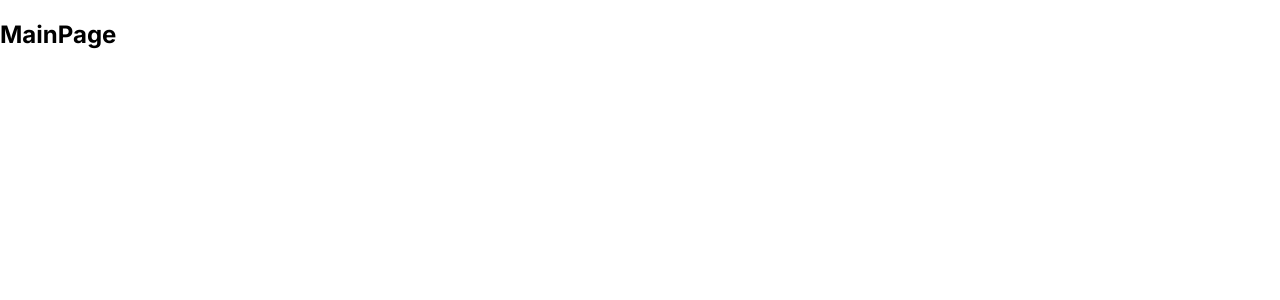
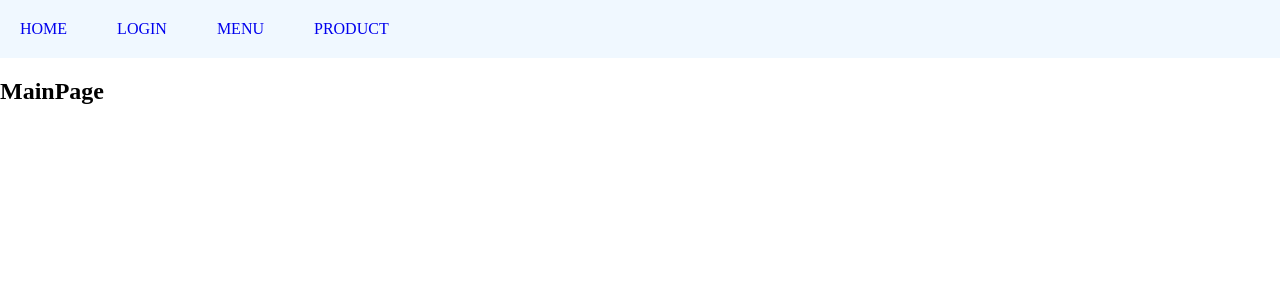
Before and after one commit to seunghee1108/Next-Practice, a Next.js app in the folder next-project/: page / in a window 1280 px wide. Shown: the top 300 px of the page. Built offline with nearby package versions, Linux system fonts and the light colour scheme.

Commit message:
layout.tsx에 작성하면 모든 페이지에서 보여짐

```diff
--- a/next-project/app/layout.tsx
+++ b/next-project/app/layout.tsx
@@ -1,6 +1,7 @@
 import type { Metadata } from 'next'
 import { Inter } from 'next/font/google'
 import './globals.css'
+import Link from 'next/link'
 
 const inter = Inter({ subsets: ['latin'] })
 
@@ -16,7 +17,15 @@ export default function RootLayout({
 }) {
   return (
     <html lang="en">
-      <body className={inter.className}>{children}</body>
+      <body>
+       <div className="navbar">
+        <Link href="/">HOME</Link>
+        <Link href="/login">LOGIN</Link>
+        <Link href="/menu">MENU</Link>
+        <Link href="/product">PRODUCT</Link>
+      </div>
+      {children}
+      </body>
     </html>
   )
 }
```
